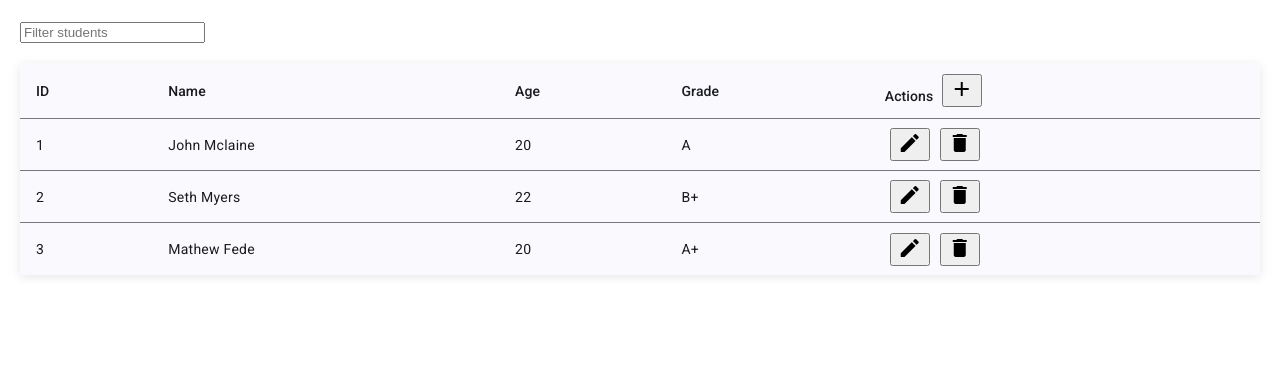
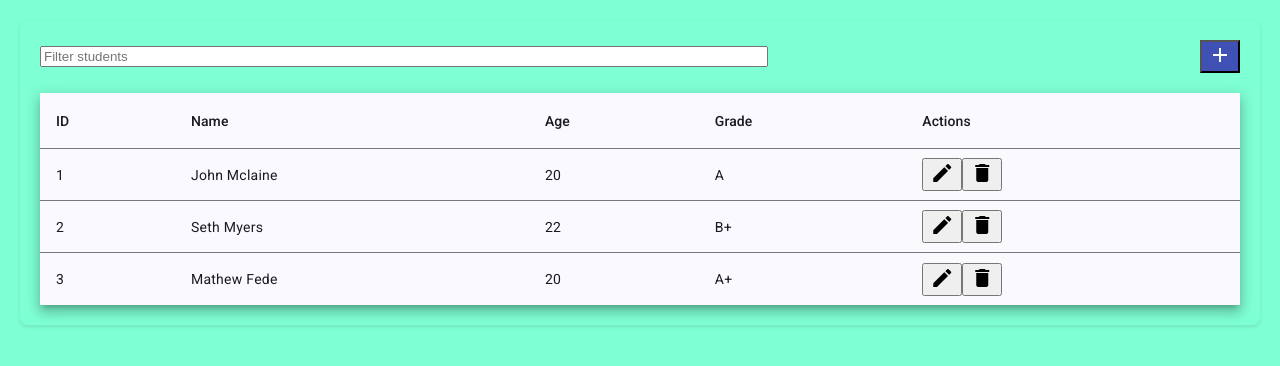
Before and after one commit to kprasad475/student-management, an Angular app: page /students in a window 1280 px wide. Shown: the top 366 px of the page. Built offline with nearby package versions, Linux system fonts and the light colour scheme.

Commit message:
styling-updation

```diff
--- a/src/app/student-list/student-list.component.css
+++ b/src/app/student-list/student-list.component.css
@@ -1,42 +1,69 @@
-/* src/app/student-list/student-list.component.css */
+/* student-list.component.css */
 
 .table-container {
   margin: 20px;
+  padding: 20px;
+  background: #fff;
+  box-shadow: 0 2px 4px rgba(0,0,0,0.1);
+  border-radius: 8px;
+  transition: all 0.3s ease;
+  background-color: unset;
 }
 
-  input[matInput] {
+.mat-table {
+  width: 100%;
+  transition: all 0.3s ease;
+}
+
+.mat-header-cell {
+  background: #3f51b5;
+  color: white;
+  font-weight: bold;
+  text-align: center;
+}
+
+.mat-cell {
+  text-align: center;
+}
+
+.mat-header-row, .mat-row {
+  &:hover {
+    background: #f5f5f5;
+    transform: scale(1.02);
+    transition: all 0.2s ease;
+  }
+}
+
+.mat-icon-button {
+  color: #3f51b5;
+}
+
+.mat-icon-button:hover {
+  color: #f44336;
+  transition: all 0.3s ease;
+}
+
+.filter-container {
+  display: flex;
+  justify-content: space-between;
+  align-items: center;
   margin-bottom: 20px;
 }
 
-  table {
-    width: 100%;
+.filter-input {
+  width: 60%;
 }
 
-  th.mat-header-cell {
-    background-color: #3f51b5;
+.add-button {
+  background: #3f51b5;
   color: white;
 }
 
-  td.mat-cell, th.mat-header-cell {
-    text-align: center;
+.add-button:hover {
+  background: #303f9f;
 }
 
-  button {
-    margin: 0 5px;
+.add-button:focus {
+  outline: none;
+  box-shadow: 0 0 5px #3f51b5;
 }
-
-  button.mat-icon-button {
-    color: #3f51b5;
-  }
-
-  button.mat-icon-button.color-warn {
-    color: #f44336;
-  }
-
-  .mat-elevation-z8 {
-    box-shadow: 0px 2px 10px rgba(0, 0, 0, 0.1);
-  }
-
-  .mat-row:hover {
-    background-color: #f5f5f5;
-  }
--- a/src/app/student-list/student-list.component.html
+++ b/src/app/student-list/student-list.component.html
@@ -1,6 +1,12 @@
-<!-- src/app/student-list/student-list.component.html -->
+<!-- student-list.component.html -->
+
 <div class="table-container">
-  <input matInput (keyup)="applyFilter($event)" placeholder="Filter students">
+  <div class="filter-container">
+    <input matInput class="filter-input" (keyup)="applyFilter($event)" placeholder="Filter students">
+    <button mat-icon-button class="add-button" (click)="addStudent()">
+      <mat-icon>add</mat-icon>
+    </button>
+  </div>
   <table mat-table [dataSource]="dataSource" class="mat-elevation-z8">
 
     <!-- Columns -->
@@ -25,12 +31,7 @@
     </ng-container>
 
     <ng-container matColumnDef="actions">
-      <th mat-header-cell *matHeaderCellDef>
-        Actions
-        <button mat-icon-button (click)="addStudent()">
-          <mat-icon>add</mat-icon>
-        </button>
-      </th>
+      <th mat-header-cell *matHeaderCellDef>Actions</th>
       <td mat-cell *matCellDef="let student">
         <button mat-icon-button (click)="editStudent(student)">
           <mat-icon>edit</mat-icon>
--- a/src/app/student-list/student-list.component.ts
+++ b/src/app/student-list/student-list.component.ts
@@ -6,6 +6,8 @@ import { MatDialog } from '@angular/material/dialog';
 import { StudentFormComponent } from '../student-form/student-form.component';
 import { AddStudentComponent } from '../add-student/add-student.component';
 import { MatDialogRef } from '@angular/material/dialog';
+import { trigger, state, style, transition, animate } from '@angular/animations';
+
 
 
 
@@ -13,7 +15,20 @@ import { MatDialogRef } from '@angular/material/dialog';
 @Component({
   selector: 'app-student-list',
   templateUrl: './student-list.component.html',
-  styleUrl: './student-list.component.css'
+  styleUrl: './student-list.component.css',
+  animations: [
+    trigger('rowState', [
+      state('normal', style({
+        transform: 'scale(1)',
+        background: 'transparent'
+      })),
+      state('hovered', style({
+        transform: 'scale(1.02)',
+        background: '#f5f5f5'
+      })),
+      transition('normal <=> hovered', animate('200ms ease-in'))
+    ])
+  ]
 })
 export class StudentListComponent  implements OnInit{
   displayedColumns: string[] = ['id', 'name', 'age', 'grade', 'actions'];
--- a/src/styles.css
+++ b/src/styles.css
@@ -1,4 +1,5 @@
 /* You can add global styles to this file, and also import other style files */
 
 html, body { height: 100%; }
-body { margin: 0; font-family: Roboto, "Helvetica Neue", sans-serif; }
+body { margin: 0; font-family: Roboto, "Helvetica Neue", sans-serif;
+background-color: aquamarine;}
```
Lines whose indentation alone changed are shown as unchanged.
